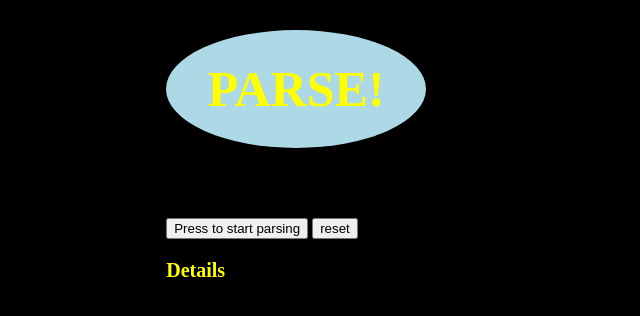
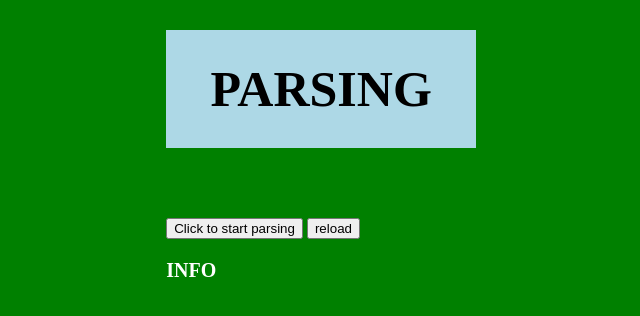
Before and after one commit to aasif01/Full-Stack-Assignment, a plain HTML site: page 2/index.html in a window 1280 px wide. Shown: the whole page, without its empty margins (387-1027 px from the left). Drawn offline with Linux system fonts and the light colour scheme.

Commit message:
Updated files

```diff
--- a/2/index.html
+++ b/2/index.html
@@ -2,15 +2,15 @@
 <html>
 <head>
 	<link rel="stylesheet" type="text/css" href="style.css">
-	<script type="text/javascript" src="data.js"></script>
-	<title>parse</title>
+	<script type="text/javascript" src="jason.js"></script>
+	<title>parsing</title>
 </head>
 <body>
 	<div class="div">
-		<h1 class="head">PARSE!</h1><br><br>
-		<button class="button" onclick="parse()">Press to start parsing</button>
-		<button class="reset" id="reset" onclick="location.reload()">reset</button><br>
-		<h3 class="details">Details</h3>
+		<h1 class="head">PARSING</h1><br><br>
+		<button class="button" onclick="parsing()">Click to start parsing</button>
+		<button class="reset" id="reset" onclick="location.reload()">reload</button><br>
+		<h3 class="details">INFO</h3>
 		<p class="display" id="display"></p>
 	</div>
 </body>
--- a/2/style.css
+++ b/2/style.css
@@ -1,5 +1,5 @@
 body {
-	background-color: black;
+	background-color: green;
 	padding: 20px;
 	margin: 0 auto;
     display: block;
@@ -14,20 +14,19 @@ body {
 
 	margin-top: 10px;
 	padding: 30px;
-	border-radius: 50%;
 	text-align: center;
-	width: 200px;
+	width: 250px;
 	background-color: lightblue;
 	font-size: 50px;
-	color: yellow;
+	color: black;
 }
 
 .display{
-	color: yellow;
+	color: white;
 	font-size: 20px;
 }
 
 .details {
-	color: yellow;
+	color: white;
 	font-size: 20px;
 }
```
